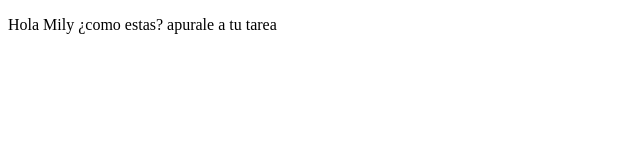
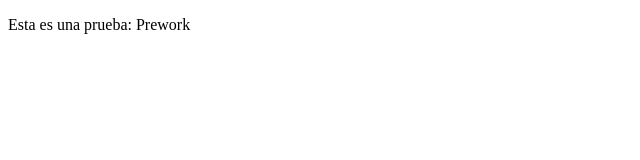
Before and after one commit to Joseph-SH/ProyectoDemoPrework, a plain HTML site: page index.html in a window 1280 px wide. Shown: the whole page, without its empty margins (0-640 px from the left). Drawn offline with Linux system fonts and the light colour scheme.

Commit message:
first commit

```diff
--- a/index.html
+++ b/index.html
@@ -8,8 +8,8 @@
 </head>
 <body>
     <p>
-        Hola Mily ¿como estas?
-        apurale a tu tarea
+        Esta es una prueba:
+        Prework
     </p>
 
 </body>
```
Also changed, not shown: 1 other file.
